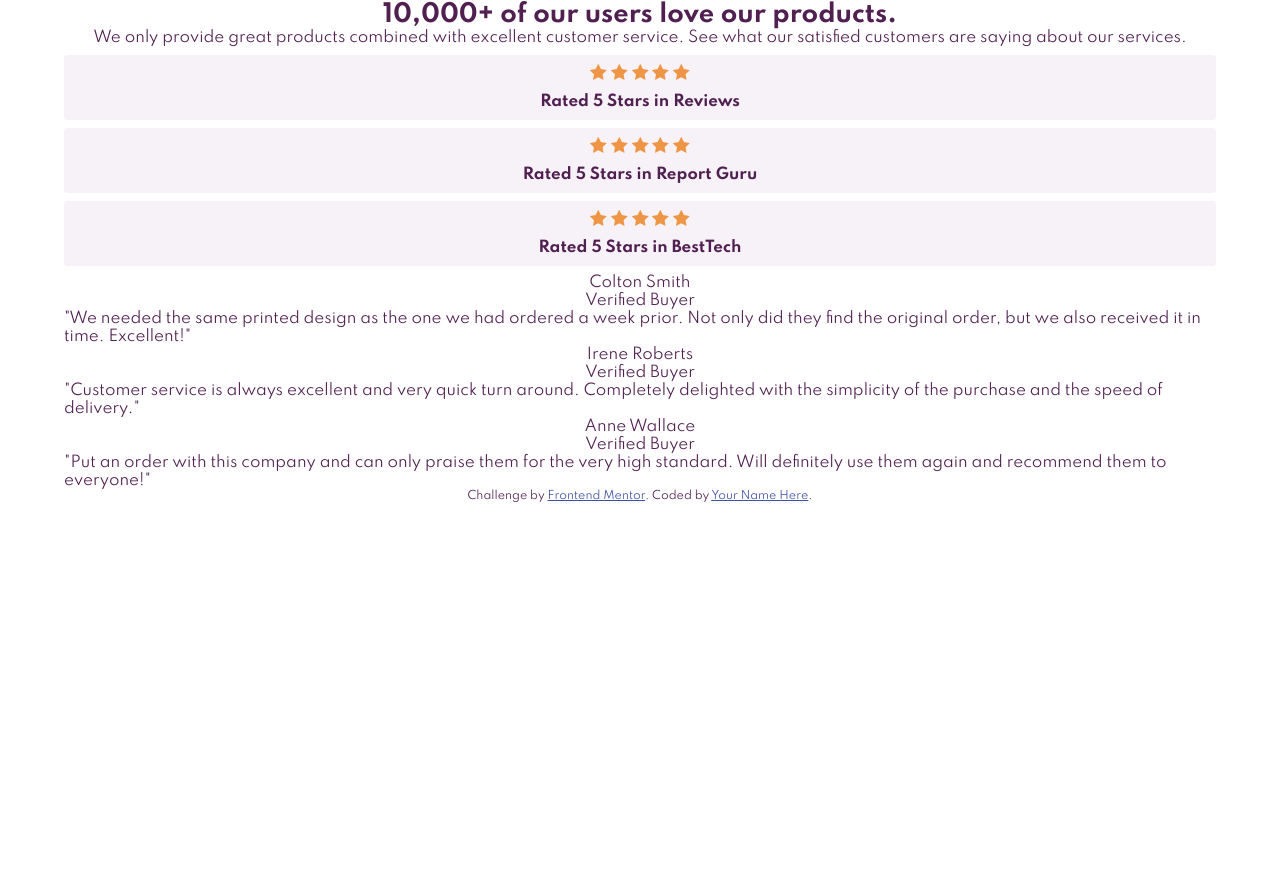
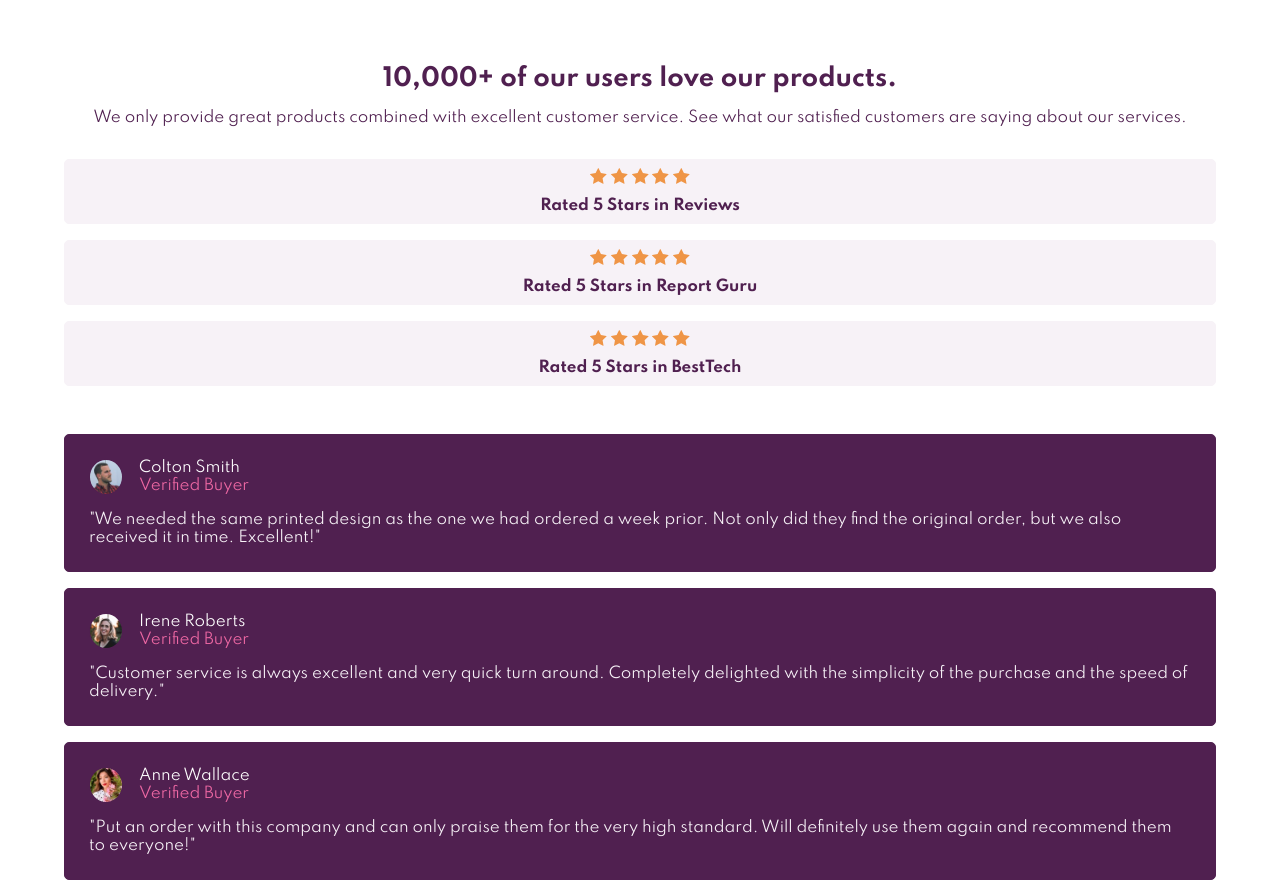
Before and after one commit to jduong09/social-proof-section, a plain HTML site: page index.html in a window 1280 px wide. Before the commit the page ends 800 px from the top, so only its background shows below. Drawn offline with Linux system fonts and the light colour scheme.

Commit message:
Added more css.

```diff
--- a/css/reset.css
+++ b/css/reset.css
@@ -15,10 +15,3 @@ img {
 ul, ol {
   list-style: none;
 }
-
-.group:after {
-  content: "";
-  display: block;
-  clear: both;
-  height: 0;
-}
--- a/css/style.css
+++ b/css/style.css
@@ -1,3 +1,7 @@
+html, body {
+  height: 100%;
+}
+
 body {
   color: hsl(300, 43%, 22%);
   font-family: 'Spartan', sans-serif;
@@ -6,13 +10,15 @@ body {
 
 main {
   width: 90%;
-  margin: auto;
+  margin: 3rem auto;
   display: flex;
   flex-direction: column;
-  align-items: center;
+  text-align: center;
 }
 
 h1 {
+  width: 75%;
+  margin: 1rem auto;
   font-size: 1.5rem;
   font-weight: 700;
 }
@@ -30,13 +36,14 @@ li {
 
 .rating-list {
   width: 100%;
+  margin: 1rem auto;
 }
 
 .rating {
   background-color: hsl(300, 24%, 96%);
   border: 1px solid hsl(300, 24%, 96%);
-  border-radius: 3px;
-  margin: .5rem auto;
+  border-radius: 5px;
+  margin: 1rem auto;
   padding: .5rem;
 }
 
@@ -44,3 +51,42 @@ li {
   font-weight: 700;
   padding-top: .5rem;
 }
+
+.review {
+  border: 1px solid hsl(300, 43%, 22%);
+  border-radius: 5px;
+  background-color: hsl(300, 43%, 22%);
+  color: hsl(300, 24%, 96%);
+  padding: 1.5rem;
+  text-align: start;
+  margin: 1rem auto;
+}
+
+.review-header {
+  display: flex;
+  align-self: flex-start;
+  padding-bottom: 1rem;
+}
+
+.review-header > span {
+  display: flex;
+  flex-direction: column;
+  padding-left: 1rem;
+}
+
+.user-pfp {
+  width: 2rem;
+  height: auto;
+  border: 1px solid hsl(300, 43%, 22%);
+  border-radius: 50%;
+}
+
+.review-username {
+  color: hsl(0, 0%, 100%);
+  text-align: start;
+}
+
+.user-status {
+  color: hsl(333, 80%, 67%);
+  text-align: start;
+}
--- a/index.html
+++ b/index.html
@@ -18,23 +18,13 @@
     <link rel="preconnect" href="https://fonts.googleapis.com">
     <link rel="preconnect" href="https://fonts.gstatic.com" crossorigin>
     <link href="https://fonts.googleapis.com/css2?family=Spartan:wght@400;500;700&display=swap" rel="stylesheet">
-    <!-- Feel free to remove these styles or customise in your own stylesheet 👍 -->
-    <style>
-      .attribution {
-        font-size: 11px;
-        text-align: center;
-      }
-      .attribution a {
-        color: hsl(228, 45%, 44%);
-      }
-    </style>
   </head>
   <body>
     <main>
       <h1>
         10,000+ of our users love our products.
       </h1>
-      <div>
+      <div class="product-statement">
         We only provide great products combined with excellent customer service.
         See what our satisfied customers are saying about our services.
       </div>
@@ -70,33 +60,42 @@
           <span class="rating-header">Rated 5 Stars in BestTech</span>
         </li>
       </ul>
-      <ul>
-        <li>
-          <span>Colton Smith </span>
-          <span>Verified Buyer</span>
+      <ul class="reviews-list">
+        <li class="review">
+          <span class="review-header">
+            <img class="user-pfp" src="images/image-colton.jpg" alt="image-colton" />
+            <span>
+              <span class="review-username">Colton Smith </span>
+              <span class="user-status">Verified Buyer</span>
+            </span>
+          </span>
           "We needed the same printed design as the one we had ordered a week prior.
           Not only did they find the original order, but we also received it in time.
           Excellent!"
         </li>
-        <li>
-          <span>Irene Roberts</span>
-          <span>Verified Buyer</span>
+        <li class="review">
+          <span class="review-header">
+            <img class="user-pfp" src="images/image-irene.jpg" alt="image-irene" />
+            <span>
+              <span class="review-username">Irene Roberts</span>
+              <span class="user-status">Verified Buyer</span>
+            </span>
+          </span>
           "Customer service is always excellent and very quick turn around. Completely
           delighted with the simplicity of the purchase and the speed of delivery."
         </li>
-        <li>
-          <span>Anne Wallace</span>
-          <span>Verified Buyer</span>
+        <li class="review">
+          <span class="review-header">
+            <img class="user-pfp" src="images/image-anne.jpg" alt="image-anne" />
+            <span>
+              <span class="review-username">Anne Wallace</span>
+              <span class="user-status">Verified Buyer</span>
+            </span>
+          </span>
           "Put an order with this company and can only praise them for the very high
           standard. Will definitely use them again and recommend them to everyone!"
         </li>
       </ul>
     </main>
-    <div class="attribution">
-      Challenge by
-      <a href="https://www.frontendmentor.io?ref=challenge" target="_blank"
-        >Frontend Mentor</a
-      >. Coded by <a href="#">Your Name Here</a>.
-    </div>
   </body>
 </html>
```
